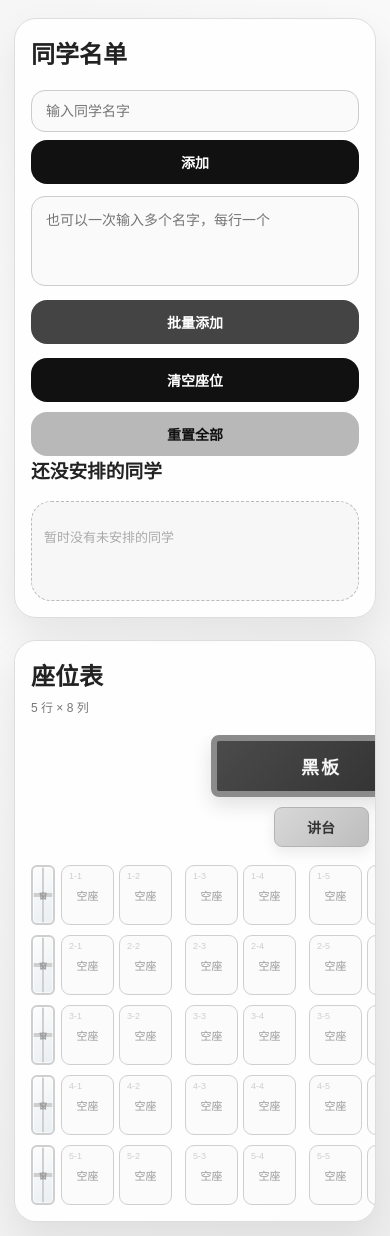
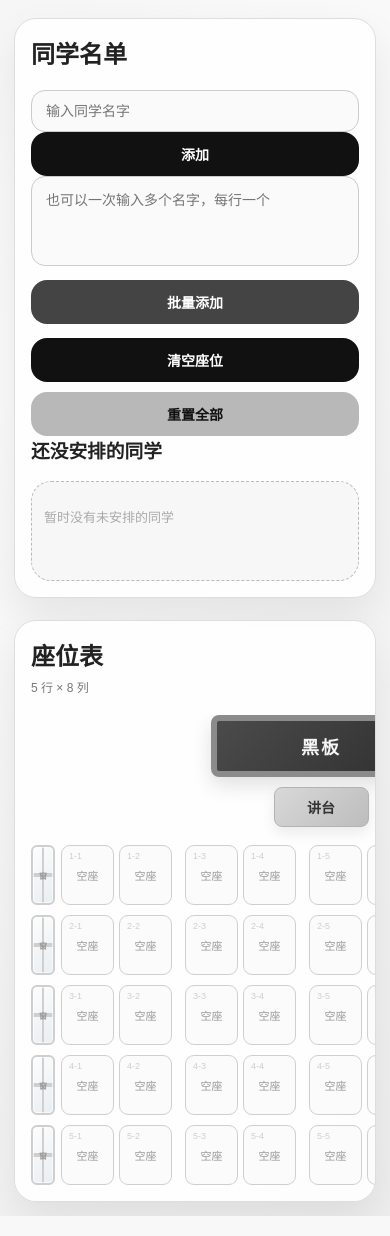
Before and after one commit to zorya21/tf-game2, a Flask app: page / in a window 390 px wide. Shown: the part 82-1318 px from the top of the page. Run offline with Flask 3, Linux system fonts and the light colour scheme.

Commit message:
Update style.css

```diff
--- a/static/style.css
+++ b/static/style.css
@@ -64,12 +64,6 @@ header p {
 h2,
 h3 {
     margin-top: 0;
-}
-
-.add-box {
-    display: flex;
-    gap: 8px;
-    margin-bottom: 12px;
 }
 
 input,
@@ -164,6 +158,22 @@ button {
     color: white;
 }
 
+/* 统一点击手感：电脑 / iPad / 手机都不拖拽，只点击 */
+.student-card,
+.seat {
+    -webkit-tap-highlight-color: transparent;
+    -webkit-touch-callout: none;
+    touch-action: manipulation;
+    user-select: none;
+    cursor: pointer;
+}
+
+/* 座位里的人名禁止被长按选中文字 */
+.seat-name {
+    user-select: none;
+    pointer-events: none;
+}
+
 .seat-title {
     display: flex;
     justify-content: space-between;
@@ -186,7 +196,7 @@ button {
     overflow-x: auto;
 }
 
-/* 左侧窗户：已改窄，并贴近座位 */
+/* 左侧窗户：窄版，并贴近座位 */
 .window-side {
     width: 40px;
     flex: 0 0 40px;
@@ -332,6 +342,12 @@ button {
     }
 }
 
+/* 点击或长按时给一点反馈 */
+.student-card:active,
+.seat:active {
+    transform: scale(0.98);
+}
+
 .seat.filled {
     background: #111;
     color: white;
@@ -469,14 +485,6 @@ button {
         padding: 16px;
     }
 
-    .add-box {
-        flex-direction: column;
-    }
-
-    .add-box button {
-        width: 100%;
-    }
-
     .btn-row {
         flex-direction: column;
     }
@@ -491,28 +499,6 @@ button {
         padding: 8px 12px;
         font-size: 13px;
         margin-bottom: 7px;
-    }
-
-    /* 统一点击手感：电脑 / iPad / 手机都不拖拽，只点击 */
-    .student-card,
-    .seat {
-        -webkit-tap-highlight-color: transparent;
-        -webkit-touch-callout: none;
-        touch-action: manipulation;
-        user-select: none;
-        cursor: pointer;
-    }
-
-    /* 座位里的人名也禁止被长按选中文字 */
-    .seat-name {
-        user-select: none;
-        pointer-events: none;
-    }
-
-    /* 长按时给一点点反馈，手感更明显 */
-    .student-card:active,
-    .seat:active {
-        transform: scale(0.98);
     }
 
     .seat-title {
```
